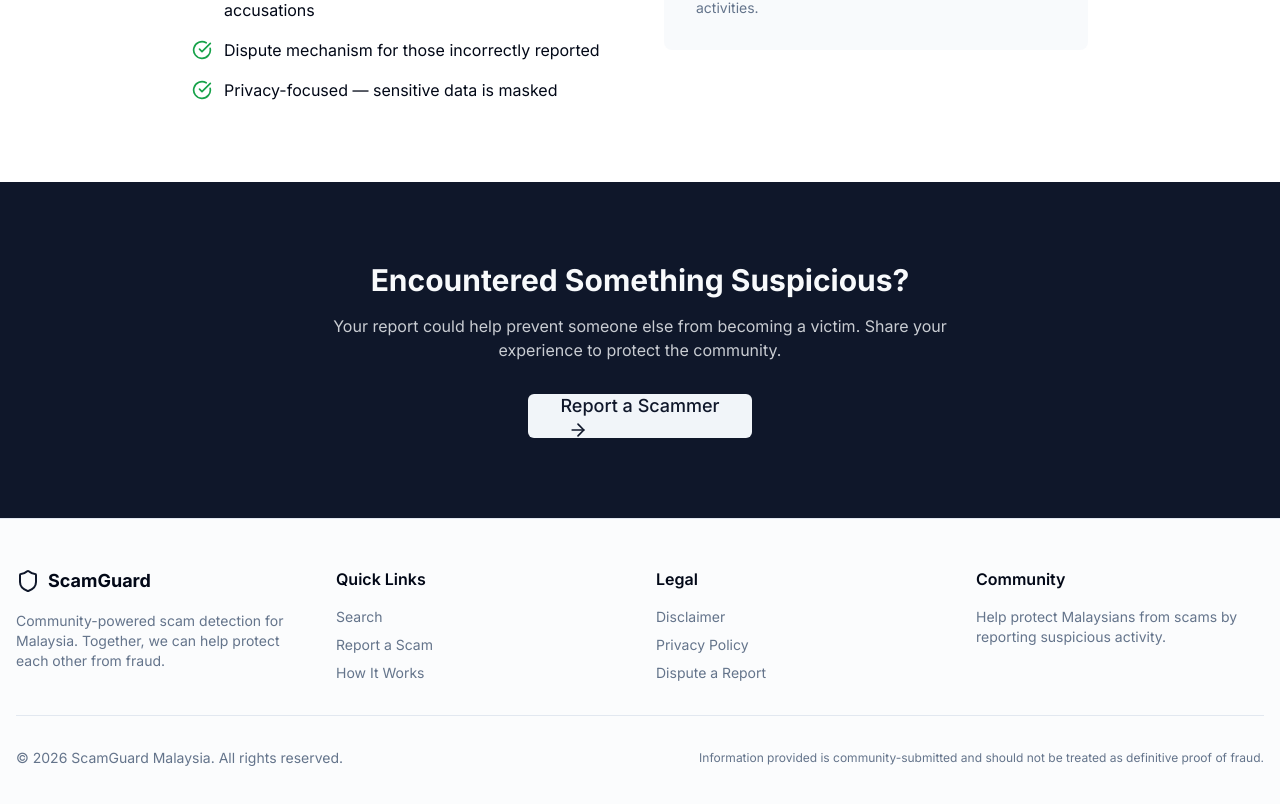
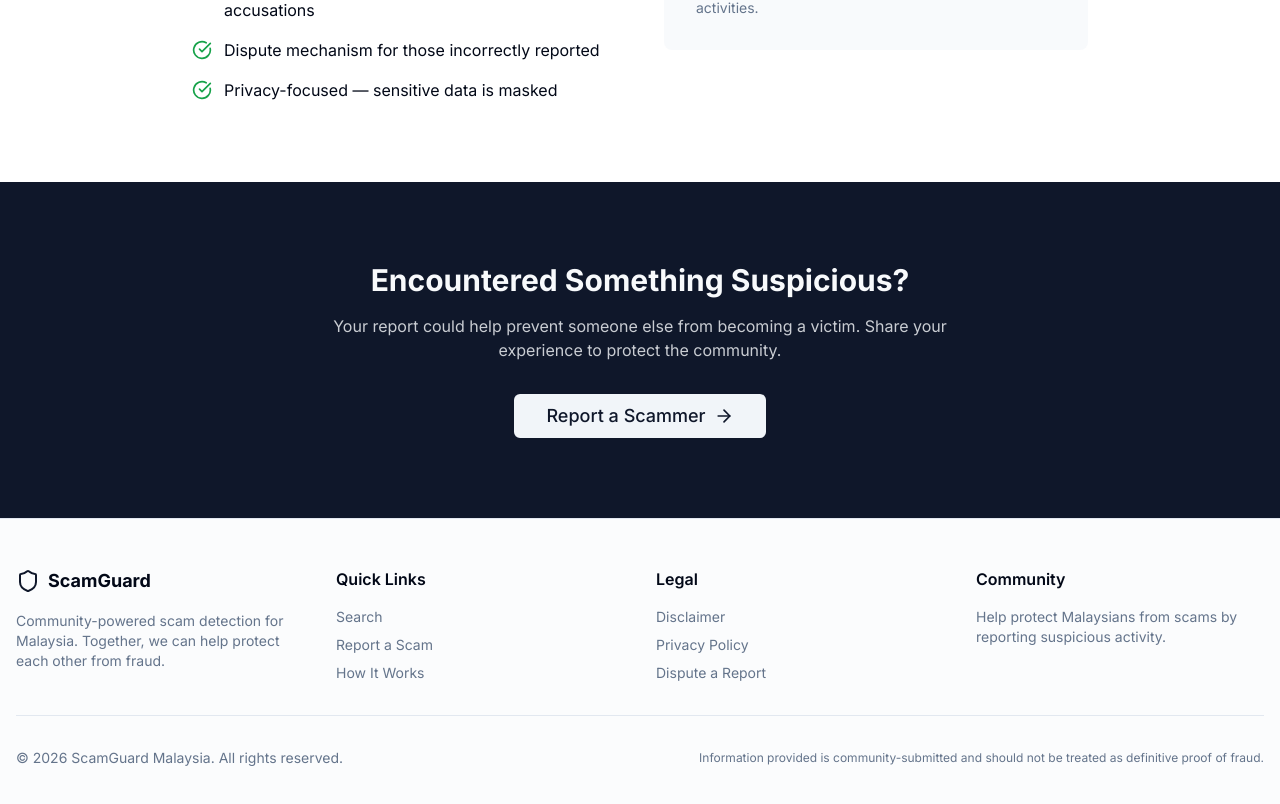
Before and after one commit to nicuk/scamguards, a Next.js app: page / in a window 1280 px wide. Shown: the part 2184-2988 px from the top of the page. Built offline with nearby package versions, Linux system fonts and the light colour scheme; no server answers; the database is empty.

Commit message:
fix: Button icon alignment - prevent arrow wrapping on separate line

```diff
--- a/app/results/page.tsx
+++ b/app/results/page.tsx
@@ -95,9 +95,9 @@ function ResultsContent() {
         </Alert>
         <div className="mt-6 flex justify-center">
           <Button asChild>
-            <Link href="/search">
-              <ArrowLeft className="h-4 w-4 mr-2" />
-              Try Again
+            <Link href="/search" className="inline-flex items-center gap-2">
+              <ArrowLeft className="h-4 w-4 flex-shrink-0" />
+              <span>Try Again</span>
             </Link>
           </Button>
         </div>
--- a/app/submit/page.tsx
+++ b/app/submit/page.tsx
@@ -205,9 +205,9 @@ export default function SubmitPage() {
           </p>
           <div className="flex flex-col sm:flex-row gap-4 justify-center">
             <Button asChild>
-              <a href="/search">
-                Check Another
-                <ArrowRight className="ml-2 h-4 w-4" />
+              <a href="/search" className="inline-flex items-center gap-2">
+                <span>Check Another</span>
+                <ArrowRight className="h-4 w-4 flex-shrink-0" />
               </a>
             </Button>
             <Button
--- a/components/home/cta-section.tsx
+++ b/components/home/cta-section.tsx
@@ -27,9 +27,9 @@ export function CtaSection() {
           variant="secondary"
           className="text-lg px-8"
         >
-          <Link href="/submit">
-            {t("reportNow")}
-            <ArrowRight className="ml-2 h-5 w-5" />
+          <Link href="/submit" className="inline-flex items-center gap-2">
+            <span>{t("reportNow")}</span>
+            <ArrowRight className="h-5 w-5 flex-shrink-0" />
           </Link>
         </Button>
       </div>
```
